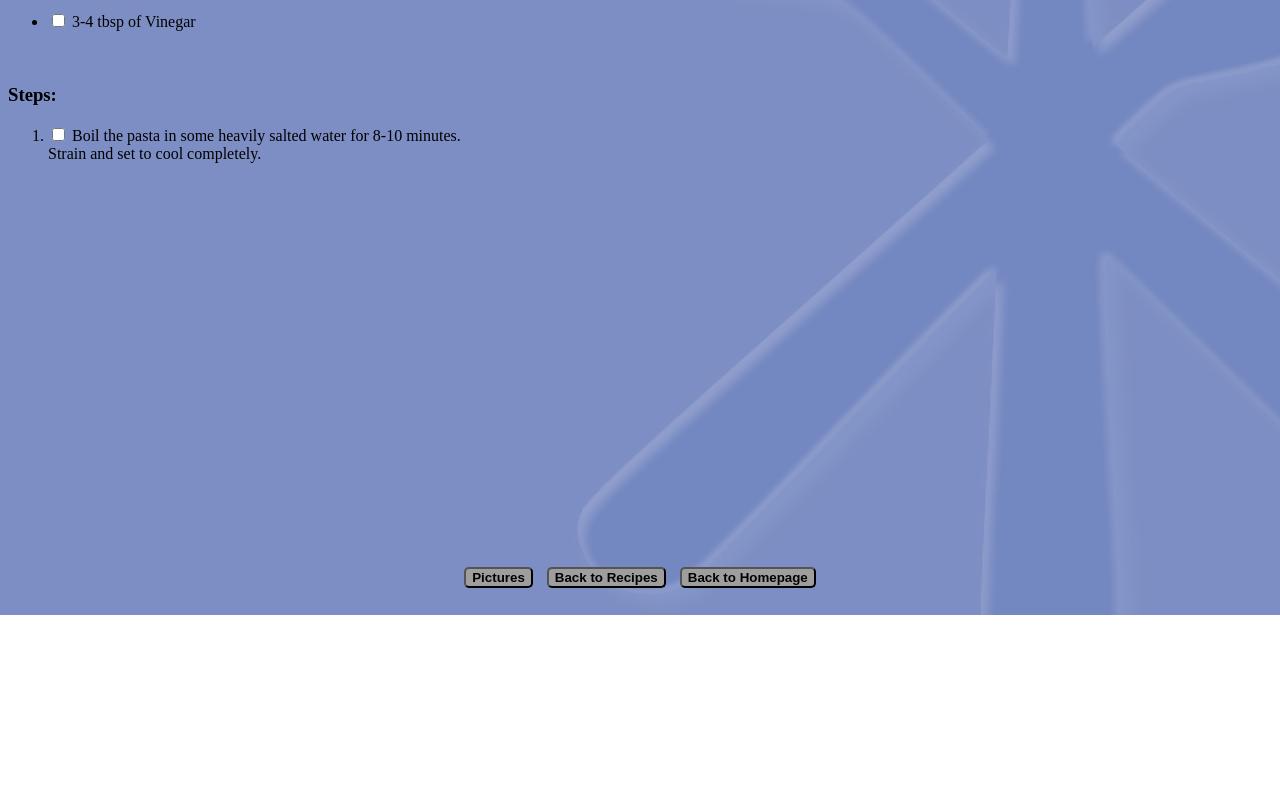
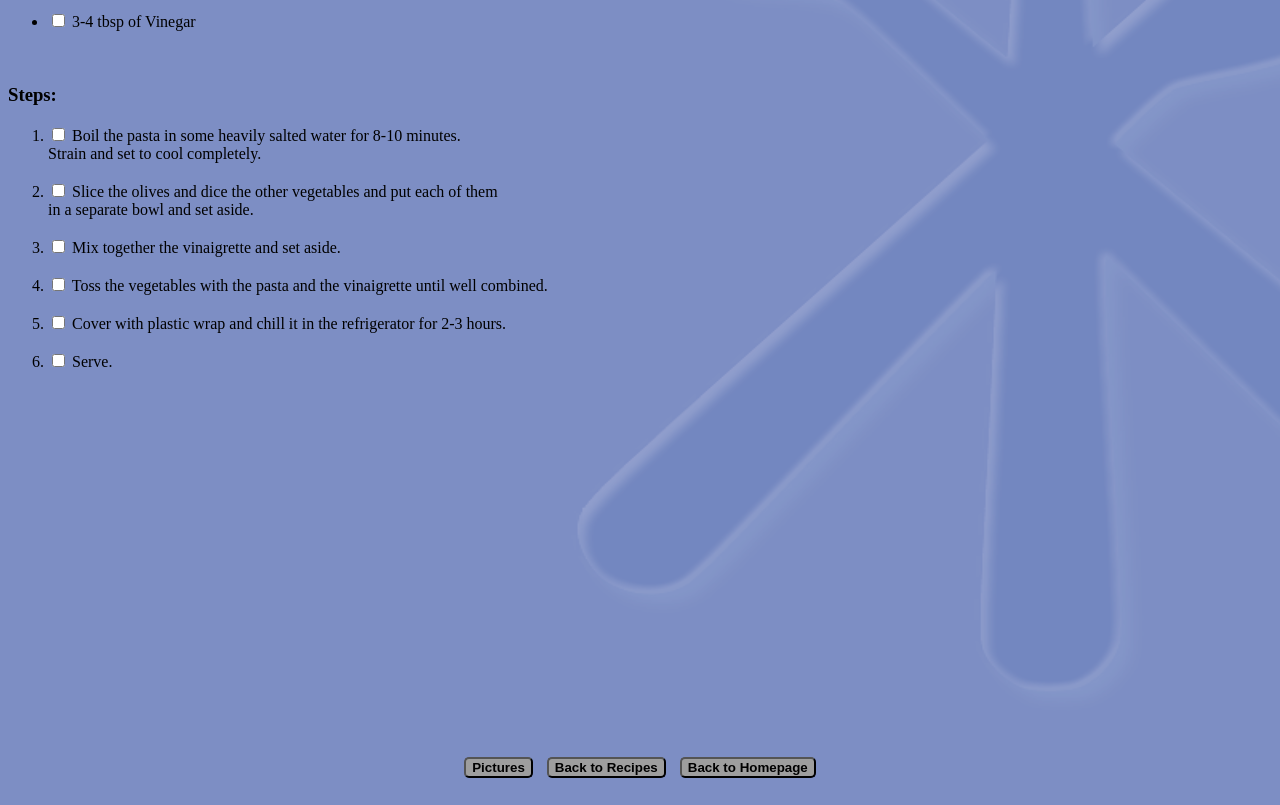
Before and after one commit to RushoBinnabi/RushoBinnabi.github.io, a plain HTML site: page pastaSalad.html in a window 1280 px wide. Shown: the part 780-1585 px from the top of the page. Before the commit the page ends 1395 px from the top, so only its background shows below. Drawn offline with Linux system fonts and the light colour scheme; grey boxes are pictures that could not be loaded.

Commit message:
Finished the Pasta Salad recipe and added adjustments to the text alignment of the steps to the recipe.

```diff
--- a/pastaSalad.html
+++ b/pastaSalad.html
@@ -1,14 +1,26 @@
+<!--
+    Name: Rusho Binnabi
+    Date: 2/2/2024
+    Project: Website - Pasta Salad Recipe
+-->
+
+<!-- this pastaSalad html file contains the html for the pasta salad recipe for the website. -->
+
 <!DOCTYPE html>
 <html lang="en" class="fullPage">
 <head>
-    <link rel="stylesheet" href="styles.css">
+    <link rel="stylesheet" href="styles.css"> <!-- adds style using external css file. -->
     <link rel="stylesheet" type="text/css" href="hideButtons.css" media="print">
     <meta charset="UTF-8">
     <title>Pasta Salad</title>
-    <link rel="icon" href="icons\icon.ico">
-    <meta name="viewport" content="width=device-width, initial-scale=0.5">
+    <link rel="icon" href="icons\icon.ico"> <!-- adds browser icon. -->
+    <meta name="viewport" content="width=device-width, initial-scale=0.5"> <!-- fits the webpage to the screen. -->
 </head>
 <body class="backgroundImage fullPage">
+
+<!--
+    this div has the heading for the recipe.
+-->
 
 <div>
     <h1>Pasta Salad</h1>
@@ -17,6 +29,10 @@
     <br>
     <br>
 </div>
+
+<!--
+   this ingredients div has checkboxes set up so that users can check off ingredients and their measurements as they have them.
+-->
 
 <div>
     <h3>Ingredients:</h3>
@@ -71,18 +87,40 @@
 </div>
 <br>
 
+<!--
+   this steps div has checkboxes set up so that users can check off the steps to making the recipe as they do them.
+-->
+
 <div>
     <h3>
         Steps:
     </h3>
-    <ol>
+    <ol class="textAlignment">
         <li><input type="checkbox" id="pastaSaladStep1" name="pastaSaladStep1" value="">
             <label for="pastaSaladStep1">Boil the pasta in some heavily salted water for 8-10 minutes. <br>
                     Strain and set to cool completely.</label></li>
         <br>
-        <!-- continue here. -->
+        <li><input type="checkbox" id="pastaSaladStep2" name="pastaSaladStep2" value="">
+            <label for="pastaSaladStep2">Slice the olives and dice the other vegetables and put each of them <br>
+                    in a separate bowl and set aside.</label></li>
+        <br>
+        <li><input type="checkbox" id="pastaSaladStep3" name="pastaSaladStep3" value="">
+            <label for="pastaSaladStep3">Mix together the vinaigrette and set aside.</label></li>
+        <br>
+        <li><input type="checkbox" id="pastaSaladStep4" name="pastaSaladStep4" value="">
+            <label for="pastaSaladStep4">Toss the vegetables with the pasta and the vinaigrette until well combined.</label></li>
+        <br>
+        <li><input type="checkbox" id="pastaSaladStep5" name="pastaSaladStep5" value="">
+            <label for="pastaSaladStep5">Cover with plastic wrap and chill it in the refrigerator for 2-3 hours.</label></li>
+        <br>
+        <li><input type="checkbox" id="pastaSaladStep6" name="pastaSaladStep6" value="">
+            <label for="pastaSaladStep6">Serve.</label></li>
     </ol>
 </div>
+
+<!--
+    this div handles all the javascript functionality for redirecting pages.
+-->
 
 <div class="buttons middleButtons">
     <br>
--- a/styles.css
+++ b/styles.css
@@ -110,3 +110,7 @@ a:hover + .boxPreview,.boxPreview:hover{
 .listOfRecipes {
     font-size: 18px;
 }
+
+.textAlignment {
+    text-align: justify-all;
+}
```
Also changed, not shown: bananaBread.html (+4 -4 lines), breakfastBurritos.html (+1 -1 lines), breakfastSandwich.html (+1 -1 lines), chiliOil.html (+1 -1 lines), crispyChickenRamen.html (+1 -1 lines), omelet.html (+1 -1 lines), pastaSaladPictures.html (+19 -3 lines), potatoBread.html (+1 -1 lines), potatoCakes.html (+1 -1 lines), spicyStir-FriedRamen.html (+1 -1 lines), stir-FriedRice.html (+1 -1 lines), sugarCookies.html (+1 -1 lines), whiteBread.html (+1 -1 lines).
